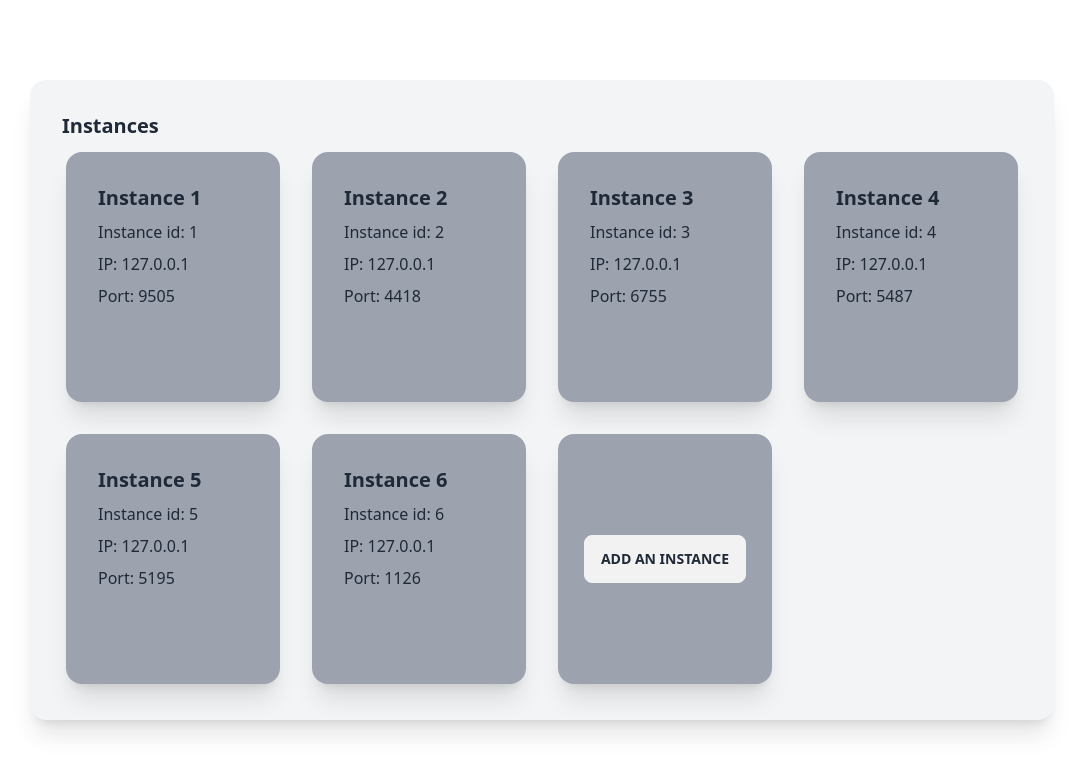
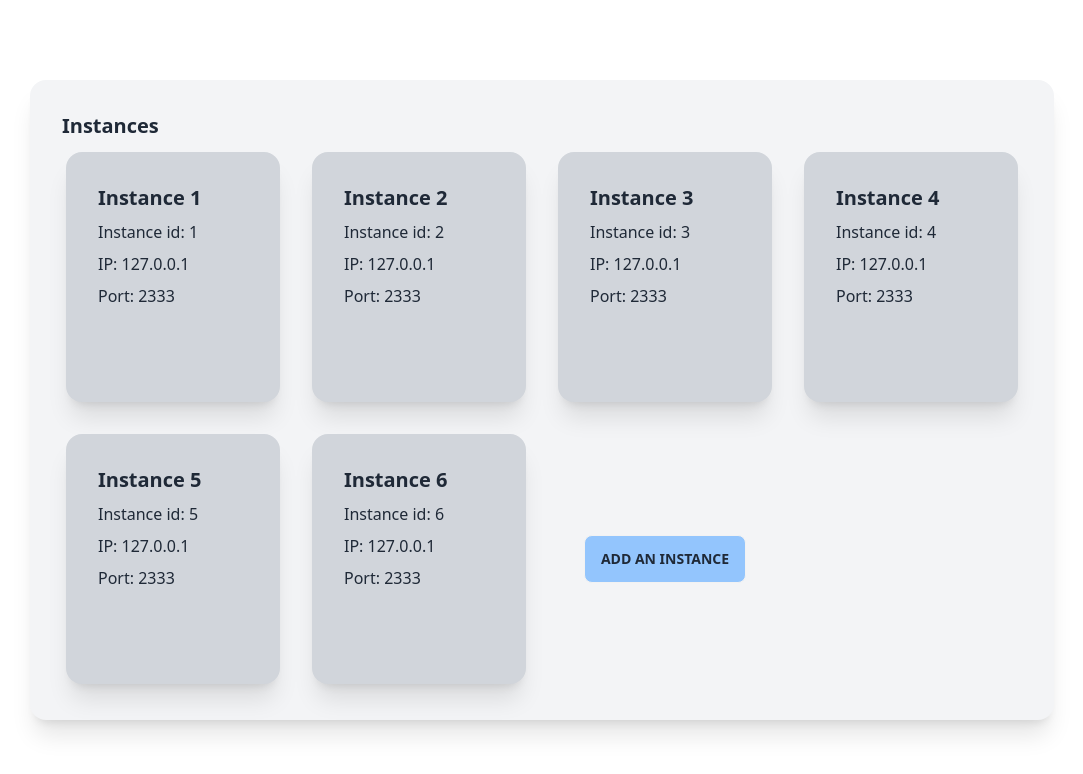
Before and after one commit to Raft-Community/Frontend, a Next.js app: page /instances in a window 1280 px wide. Shown: the top 774 px of the page, without its empty margins (98-1181 px from the left). Built offline with nearby package versions, Linux system fonts and the light colour scheme.

Commit message:
feat: home layout

```diff
--- a/app/home/page.tsx
+++ b/app/home/page.tsx
@@ -1,13 +1,57 @@
-import Head from "next/head";
+function PostCard() {
+  return (
+    <div className="card lg:card-side bg-base-100 shadow-xl my-2">
+      <figure><img src="/images/stock/photo-1494232410401-ad00d5433cfa.jpg" alt="Album"/></figure>
+      <div className="card-body">
+        <h2 className="card-title">New album is released!</h2>
+        <p>Click the button to listen on Spotiwhy app.</p>
+        <div className="card-actions justify-end">
+          <button className="btn btn-primary">Listen</button>
+        </div>
+      </div>
+    </div>
+  );
+}
 
 export default function Home() {
   return (
     <>
-      <Head>
-        <title>Home</title>
-      </Head>
-
-      <div>contents</div>
+      <div className="h-full w-full bg-gray-100 flex flex-row">
+        <div className="h-full w-2/3 flex flex-col">
+          <div className="h-1/3 w-full flex flex-col">
+            <div className="h-1/6 w-full flex items-center border-2">
+              <h1 className="text-xl pl-2">Raft Community</h1>
+            </div>
+            <div className="h-5/6 w-full p-4 justify-center border-2">
+              <textarea className="textarea textarea-primary h-5/6 w-full" placeholder="Input your idea here..."></textarea>
+              <div className="h-1/6 w-full flex items-center justify-end">
+                <button className="btn btn-primary btn-sm">Send</button>
+              </div>
+            </div>
+          </div>
+          <div className="h-2/3 w-full flex flex-col p-6 pt-8 overflow-scroll">
+            <PostCard />
+            <PostCard />
+            <PostCard />
+          </div>
+        </div>
+        <div className="h-full w-1/3 grid grid-rows-3 grid-flow-col gap-4">
+          <div className="w-full bg-gray-300 flex justify-center items-center">
+            <div>
+              <p>IP: 127.0.0.1</p>
+              <p>
+                Port: 2333
+              </p>
+            </div>
+          </div>
+          <div className="w-full bg-gray-300 flex justify-center items-center">
+            Member List
+          </div>
+          <div className="w-full bg-gray-300 flex justify-center items-center">
+            System Info
+          </div>
+        </div>
+      </div>
     </>
   );
 }
--- a/app/instances/page.tsx
+++ b/app/instances/page.tsx
@@ -1,23 +1,18 @@
 'use client';
 
-import Head from 'next/head';
 import Link from 'next/link';
 
-function InstanceCard({
-  name,
-  id,
-}: {
-  name: string;
-  id: string;
-}) {
+function InstanceCard({ name, id }: { name: string; id: string }) {
   return (
-      <div className="card bg-gray-400 shadow-xl">
-        <Link href={`/home?id=${id}`} className='h-full'>
+    <div className="card bg-gray-300 shadow-xl">
+      <Link href={`/home?id=${id}`} className="h-full">
         <div className="card-body">
           <h1 className="card-title">{name}</h1>
           <p className="card-text">Instance id: {id}</p>
           <p className="card-text">IP: 127.0.0.1</p>
-            <p className="card-text">Port: {Math.floor(Math.random() * 9000) + 1000}</p>
+          <p className="card-text">
+            Port: 2333
+          </p>
         </div>
       </Link>
     </div>
@@ -26,15 +21,24 @@ function InstanceCard({
 
 function AddInstance() {
   return (
-    <div className="card bg-gray-400 shadow-xl flex justify-center items-center">
-      <button className="btn" onClick={()=>(window as any).addInstance.showModal()}>Add an instance</button>
+    <div className="card flex justify-center items-center">
+      <button
+        className="btn bg-blue-300"
+        onClick={() => (window as any).addInstance.showModal()}
+      >
+        Add an instance
+      </button>
       <dialog id="addInstance" className="modal">
         <form method="dialog" className="modal-box">
-          <button className="btn btn-sm btn-circle btn-ghost absolute right-2 top-2">✕</button>
+          <button className="btn btn-sm btn-circle btn-ghost absolute right-2 top-2">
+            ✕
+          </button>
           <h3 className="font-bold text-lg">Add an Instance Here</h3>
           <p className="py-4">Comming soon...</p>
           <div className="modal-action">
-            <button className="btn" type="submit">Submit</button>
+            <button className="btn" type="submit">
+              Submit
+            </button>
           </div>
         </form>
       </dialog>
@@ -45,10 +49,6 @@ function AddInstance() {
 export default function Instances() {
   return (
     <>
-      <Head>
-        <title>Instances</title>
-      </Head>
-
       <div className="card h-4/5 w-4/5 bg-gray-100 shadow-xl">
         <div className="card-body">
           <h1 className="card-title">Instances</h1>
@@ -63,7 +63,6 @@ export default function Instances() {
           </div>
         </div>
       </div>
-
     </>
   );
 }
```
Lines whose indentation alone changed are shown as unchanged.
